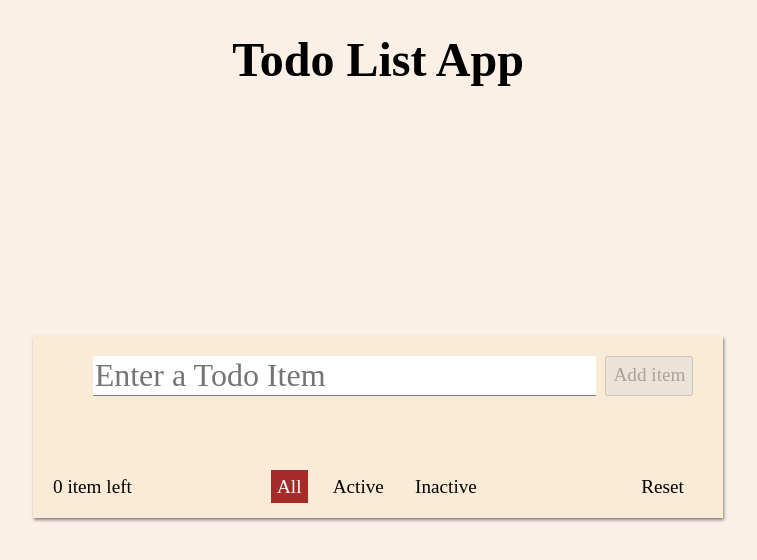
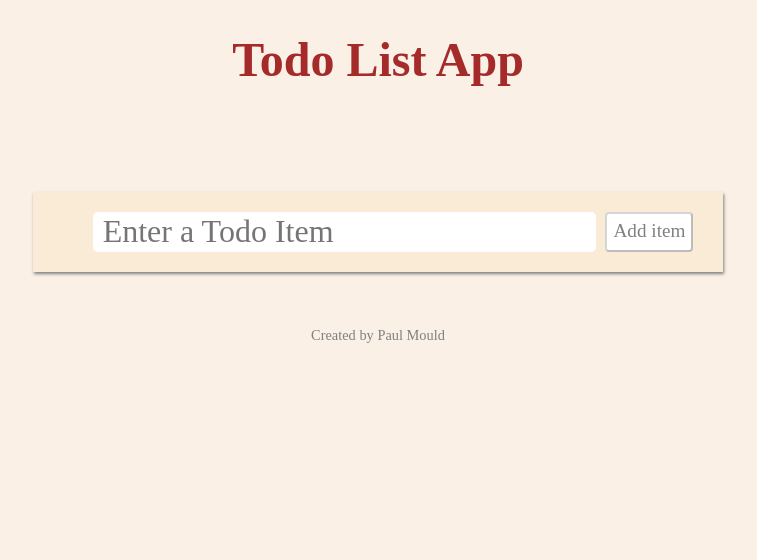
Before and after one commit to pmould/advancedToDoListApp, a React (Create React App) app: page / in a window 1280 px wide. Shown: the top 560 px of the page, without its empty margins (262-1019 px from the left). Built offline with nearby package versions, Linux system fonts and the light colour scheme.

Commit message:
added page footer

```diff
--- a/src/components/todos/Page.js
+++ b/src/components/todos/Page.js
@@ -15,8 +15,12 @@ class Page extends React.Component {
                     </div>
                     <div className="app__container">
                         <Header {...this.props}/>
-                        <ListItems {...this.props}/>
-                        <Footer {...this.props}/>
+                        {todos.size > 0 &&
+                        [<ListItems {...this.props}/>,
+                        <Footer {...this.props}/>]}
+                    </div>
+                    <div className="page-footer">
+                        Created by <a target="_blank" href='http://pmouldeveloper.co'>Paul Mould</a>
                     </div>
                 </div>
             </div>
--- a/src/styles/index.css
+++ b/src/styles/index.css
@@ -5,6 +5,7 @@ html, body, #root, .container {
 h1 {
     font-size: 3em;
     font-family: cursive;
+    color: brown;
 }
 
 button, input, optgroup, select, textarea {
@@ -46,7 +47,7 @@ body {
 }
 
 .app__container {
-    margin: 30% 15px 15px 15px;
+    margin: 10% 15px 15px 15px;
     background: antiquewhite;
     padding: 20px;
     box-shadow: 1px 2px 3px grey;
@@ -58,7 +59,7 @@ body {
     font-size: 2em;
     border-bottom: 1px solid lightgray;
     padding: 10px 0;
-    height: 65.6px;
+    /*min-height: 65.6px;*/
 }
 
 .edit-item {
@@ -121,12 +122,22 @@ body {
 
 .header__wrapper .btn {
     font-size: 1.2em;
+    background: white;
+    color: gray;
+    border-radius: 4px;
+}
+
+.header__wrapper .btn:hover {
+    background: brown;
+    color: white;
 }
 
 .header__input {
     flex: 2;
     border: none;
-    border-bottom: 1px solid gray;
+    /*border-bottom: 1px solid gray;*/
+    border-radius: 5px;
+    padding: 10px;
 }
 
 .list-item__container {
@@ -143,3 +154,14 @@ body {
     justify-content: space-between;
     font-size: 1.2em;
 }
+
+.page-footer {
+    text-align: center;
+    margin-top: 40px;
+    font-size: .9em;
+    color: gray;
+}
+.page-footer a {
+    color: gray;
+    text-decoration: none;
+}
```
